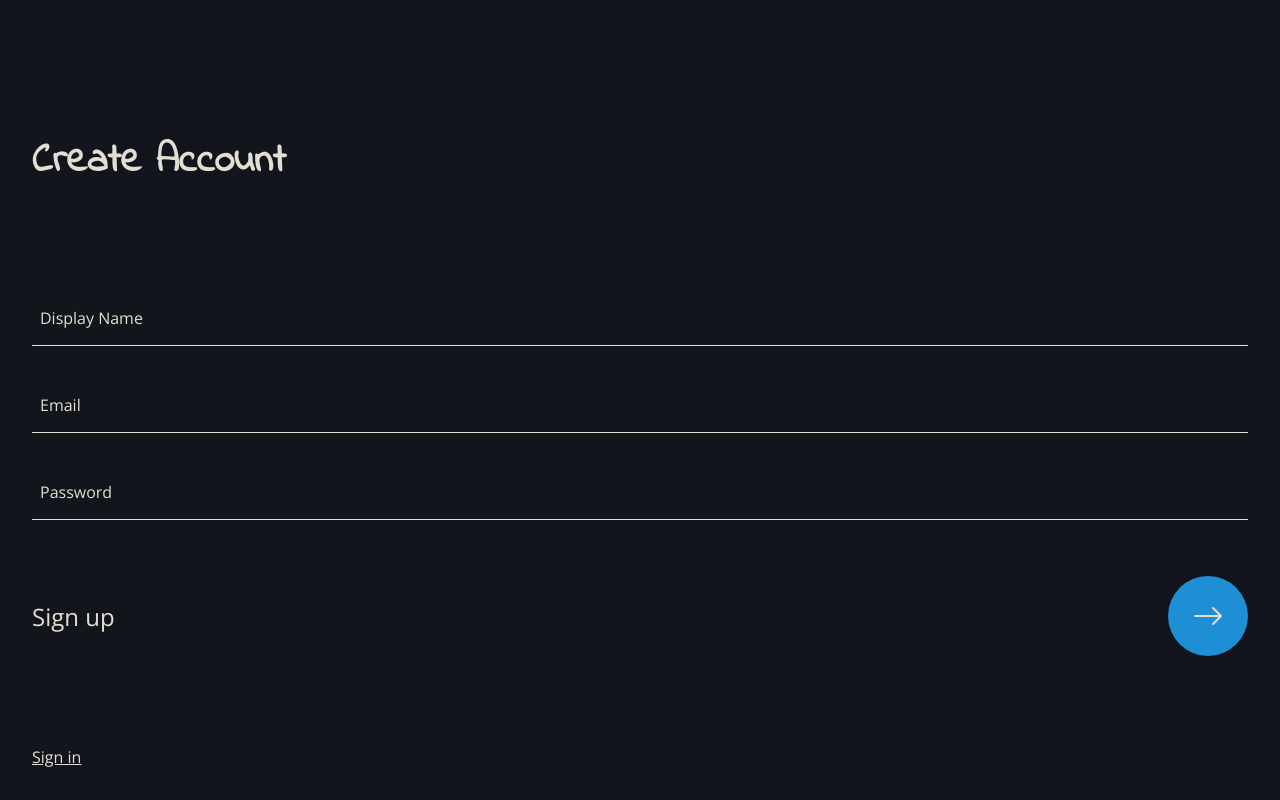
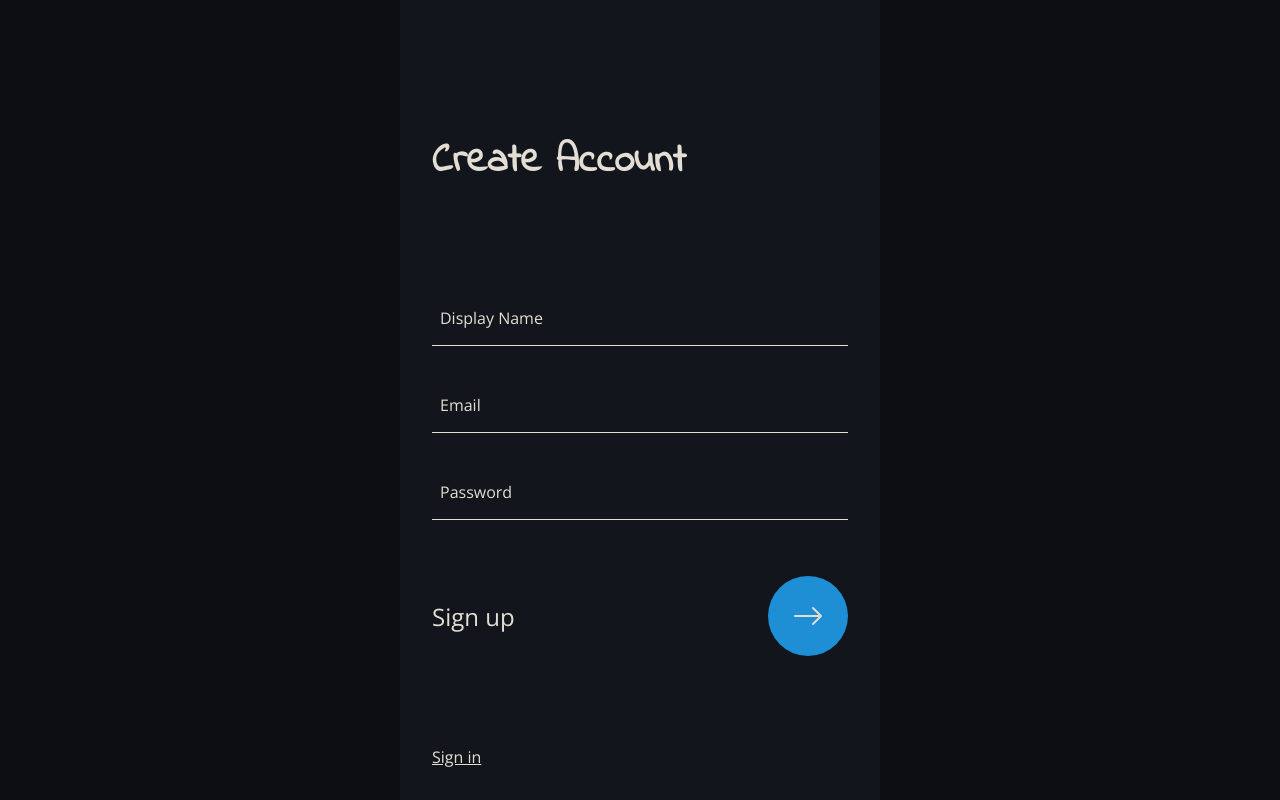
Before and after one commit to DanForder/promptr, a Next.js app: page /sign-up in a window 1280 px wide. Built offline with nearby package versions, Linux system fonts and the light colour scheme; no server answers.

Commit message:
added prompt swiping

```diff
--- a/components/Layout.jsx
+++ b/components/Layout.jsx
@@ -13,13 +13,19 @@ const Layout = ({ showNavbar = false, requiresAuth = false, children }) => {
   // if the page should be behind authentication
   if (requiresAuth)
     return (
-      <div className={styles.wrapper}>
-        <AuthCheck>{layoutJsx}</AuthCheck>
+      <div className={styles.outerWrapper}>
+        <div className={styles.wrapper}>
+          <AuthCheck>{layoutJsx}</AuthCheck>
+        </div>
       </div>
     );
 
   // no authentication is required
-  return <div className={styles.wrapper}>{layoutJsx}</div>;
+  return (
+    <div className={styles.outerWrapper}>
+      <div className={styles.wrapper}>{layoutJsx}</div>
+    </div>
+  );
 };
 
 export default Layout;
--- a/package.json
+++ b/package.json
@@ -19,6 +19,7 @@
     "react-firebase-hooks": "^5.0.3",
     "react-icons": "^4.4.0",
     "react-textarea-autosize": "^8.3.4",
+    "react-tinder-card": "^1.4.5",
     "sass": "^1.54.4"
   },
   "devDependencies": {
--- a/styles/layout.module.scss
+++ b/styles/layout.module.scss
@@ -1,9 +1,19 @@
+.outerWrapper {
+  display: flex;
+  justify-content: center;
+  height: 100%;
+  background-color: #0c0e12;
+}
+
 .wrapper {
+  background-color: var(--color-3);
   padding: 0.5rem 1.5rem;
   min-height: 100%;
-  width: 100vw;
   display: flex;
   flex-direction: column;
+  width: 100%;
+  max-width: 30rem;
+  overflow-y: auto;
 
   // TODO: test later
   // overflow-x: auto;
--- /dev/null
+++ b/styles/promptGenerate.module.scss
@@ -0,0 +1,17 @@
+.wrapper {
+  display: flex;
+  flex-direction: column;
+  justify-content: flex-end;
+  flex: 1;
+  padding-bottom: 3rem;
+
+  .card {
+    flex: 1;
+    display: flex;
+    align-items: center;
+  }
+
+  .buttonWrapper {
+    display: flex;
+  }
+}
```
Also changed, not shown: components/PromptCard.jsx (+20 -1 lines), pages/prompts/generate.jsx (+54 -5 lines), 1 other file (tests, documents, lock files or other folders).
